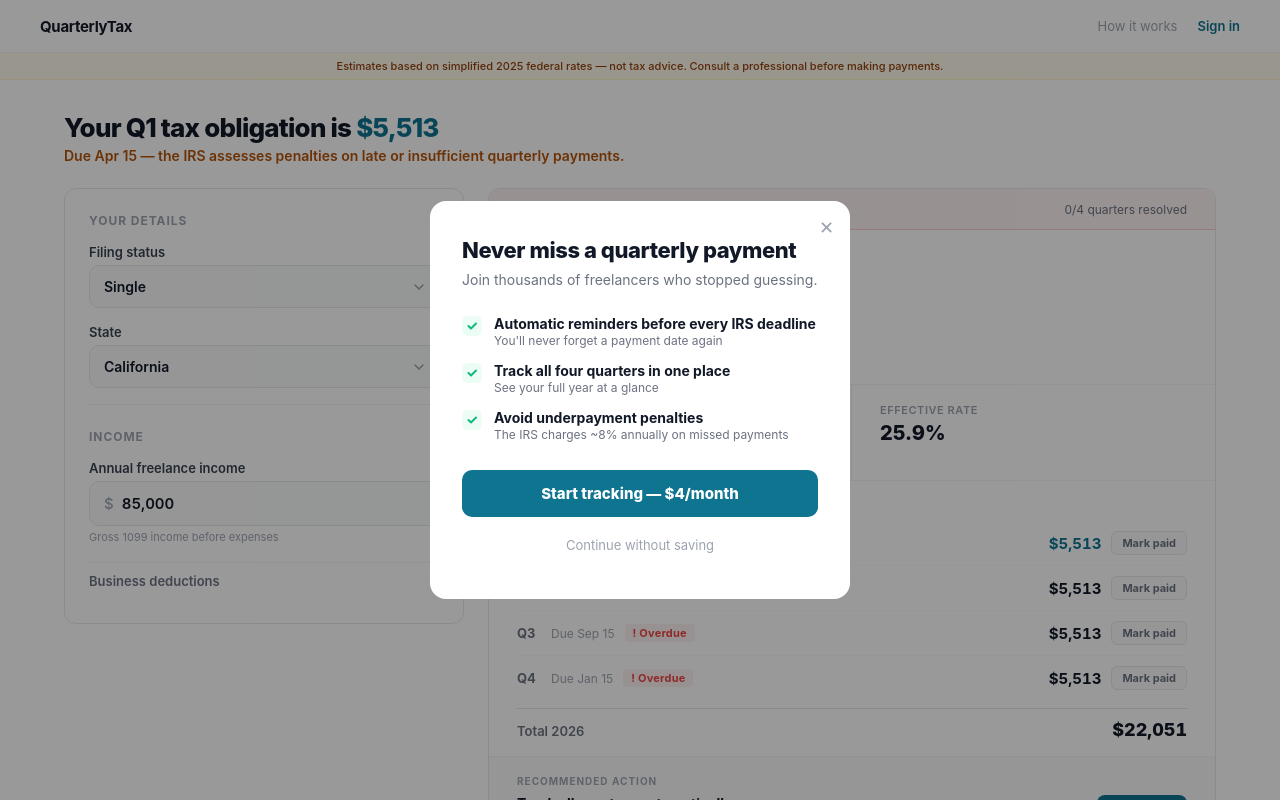
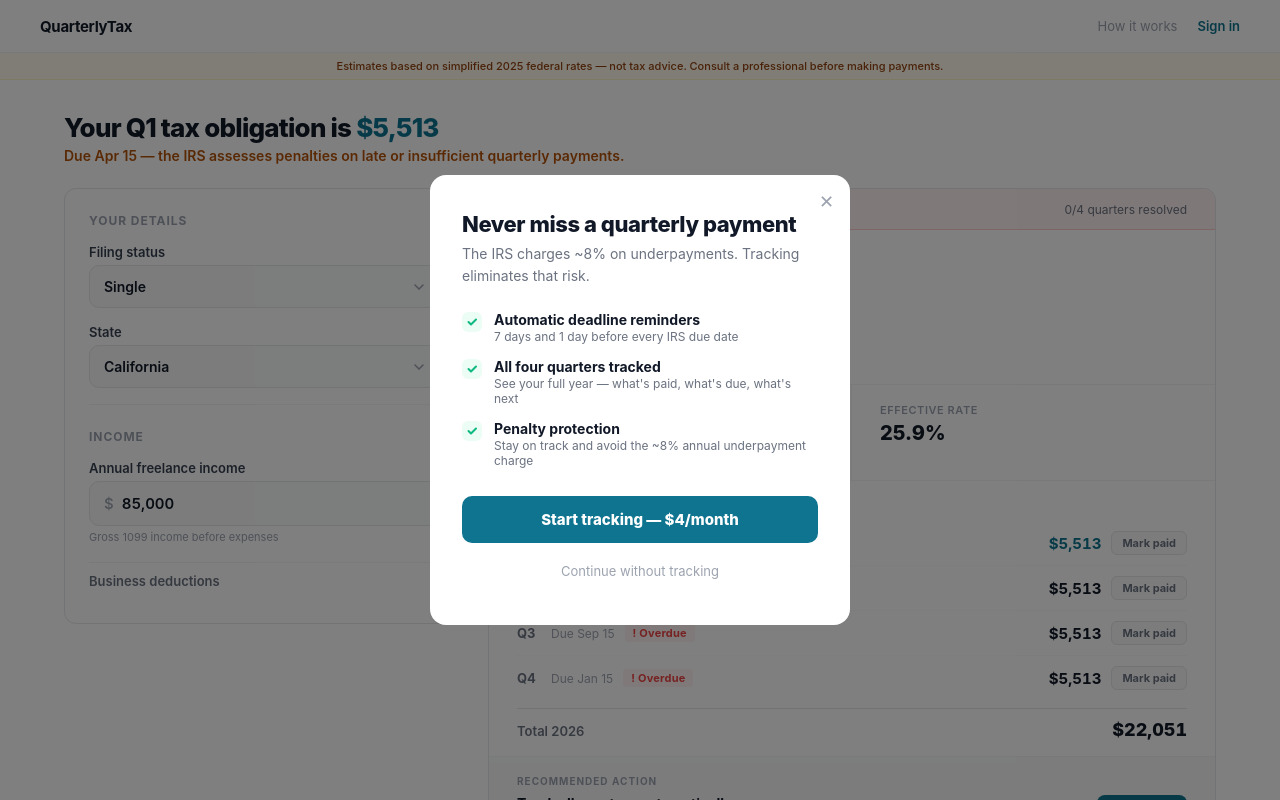
Before and after one commit to Tnellyy/Quarterlytax, a React (Vite) app: page / in a window 1280 px wide. Both pictures are taken after a click on the button "Sign in". Shown: the top 800 px of the page. Built offline with nearby package versions, Linux system fonts and the light colour scheme.

Commit message:
Update UpgradeModal.jsx

```diff
--- a/src/components/UpgradeModal.jsx
+++ b/src/components/UpgradeModal.jsx
@@ -1,60 +1,34 @@
 export default function UpgradeModal({ open, onClose }) {
   if (!open) return null;
 
-  const benefits = [
-    {
-      title: "Automatic reminders before every IRS deadline",
-      detail: "You'll never forget a payment date again",
-    },
-    {
-      title: "Track all four quarters in one place",
-      detail: "See your full year at a glance",
-    },
-    {
-      title: "Avoid underpayment penalties",
-      detail: "The IRS charges ~8% annually on missed payments",
-    },
-  ];
-
   return (
-    <div
-      onClick={onClose}
-      style={{
-        position: "fixed", inset: 0, background: "rgba(0,0,0,.4)",
+    <div onClick={onClose} style={{
+      position: "fixed", inset: 0, background: "rgba(0,0,0,.5)",
       display: "flex", alignItems: "center", justifyContent: "center",
       zIndex: 100, padding: 20,
-      }}
-    >
-      <div
-        onClick={(e) => e.stopPropagation()}
-        style={{
+    }}>
+      <div onClick={(e) => e.stopPropagation()} style={{
         background: "#fff", borderRadius: 16, padding: "36px 32px",
         maxWidth: 420, width: "100%", position: "relative",
-        }}
-      >
-        {/* Close */}
-        <button
-          onClick={onClose}
-          style={{
+      }}>
+        <button onClick={onClose} style={{
           position: "absolute", top: 16, right: 16,
-            background: "none", border: "none", fontSize: 18,
-            color: "#9ca3af", cursor: "pointer",
-          }}
-        >
-          ✕
-        </button>
+          background: "none", border: "none", fontSize: 18, color: "#9ca3af", cursor: "pointer",
+        }}>✕</button>
 
-        {/* Headline */}
         <div style={{ fontSize: 22, fontWeight: 800, color: "#111827", letterSpacing: "-.02em", marginBottom: 6 }}>
           Never miss a quarterly payment
         </div>
         <div style={{ fontSize: 14, color: "#6b7280", marginBottom: 24, lineHeight: 1.6 }}>
-          Join thousands of freelancers who stopped guessing.
+          The IRS charges ~8% on underpayments. Tracking eliminates that risk.
         </div>
 
-        {/* Benefits */}
         <div style={{ display: "flex", flexDirection: "column", gap: 14, marginBottom: 28 }}>
-          {benefits.map((b, i) => (
+          {[
+            { t: "Automatic deadline reminders", s: "7 days and 1 day before every IRS due date" },
+            { t: "All four quarters tracked", s: "See your full year — what's paid, what's due, what's next" },
+            { t: "Penalty protection", s: "Stay on track and avoid the ~8% annual underpayment charge" },
+          ].map((b, i) => (
             <div key={i} style={{ display: "flex", gap: 12, alignItems: "flex-start" }}>
               <div style={{
                 width: 20, height: 20, borderRadius: 6, background: "#ecfdf5",
@@ -66,33 +40,25 @@ export default function UpgradeModal({ open, onClose }) {
                 </svg>
               </div>
               <div>
-                <div style={{ fontSize: 14, fontWeight: 700, color: "#111827" }}>{b.title}</div>
-                <div style={{ fontSize: 12, color: "#6b7280", marginTop: 1 }}>{b.detail}</div>
+                <div style={{ fontSize: 14, fontWeight: 700, color: "#111827" }}>{b.t}</div>
+                <div style={{ fontSize: 12, color: "#6b7280", marginTop: 1 }}>{b.s}</div>
               </div>
             </div>
           ))}
         </div>
 
-        {/* CTA */}
-        <button
-          style={{
+        <button style={{
           width: "100%", padding: "14px", background: "#0e7490", color: "#fff",
           borderRadius: 10, fontWeight: 800, fontSize: 15, border: "none",
           cursor: "pointer", fontFamily: "inherit", marginBottom: 10,
-          }}
-        >
+        }}>
           Start tracking — $4/month
         </button>
-
-        {/* Dismiss */}
-        <button
-          onClick={onClose}
-          style={{
+        <button onClick={onClose} style={{
           width: "100%", padding: "10px", background: "none", border: "none",
           fontSize: 13, color: "#9ca3af", cursor: "pointer", fontFamily: "inherit",
-          }}
-        >
-          Continue without saving
+        }}>
+          Continue without tracking
         </button>
       </div>
     </div>
```
Lines whose indentation alone changed are shown as unchanged.
